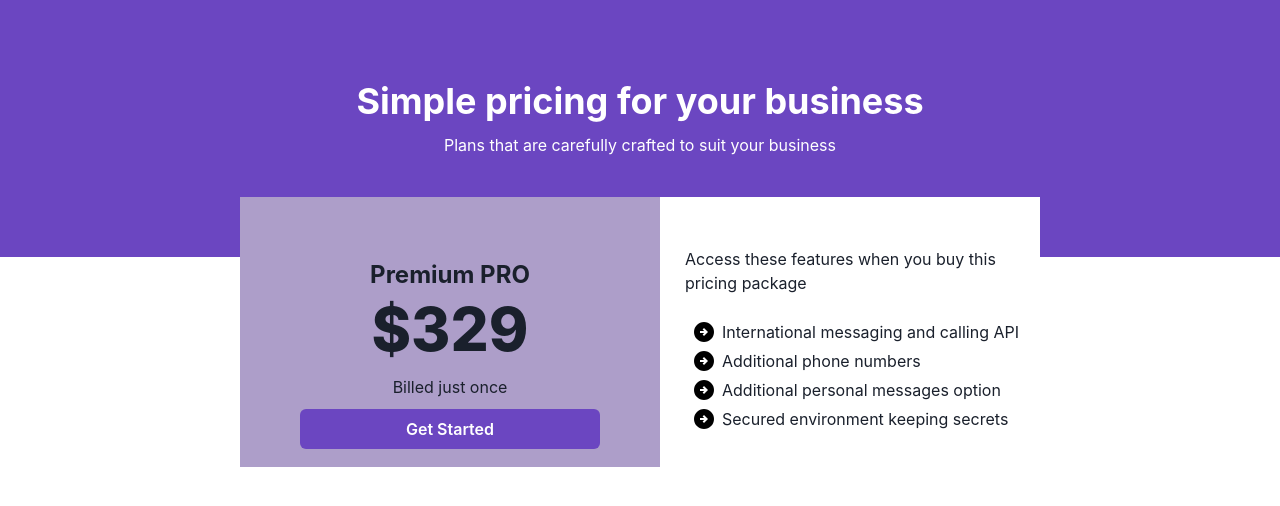
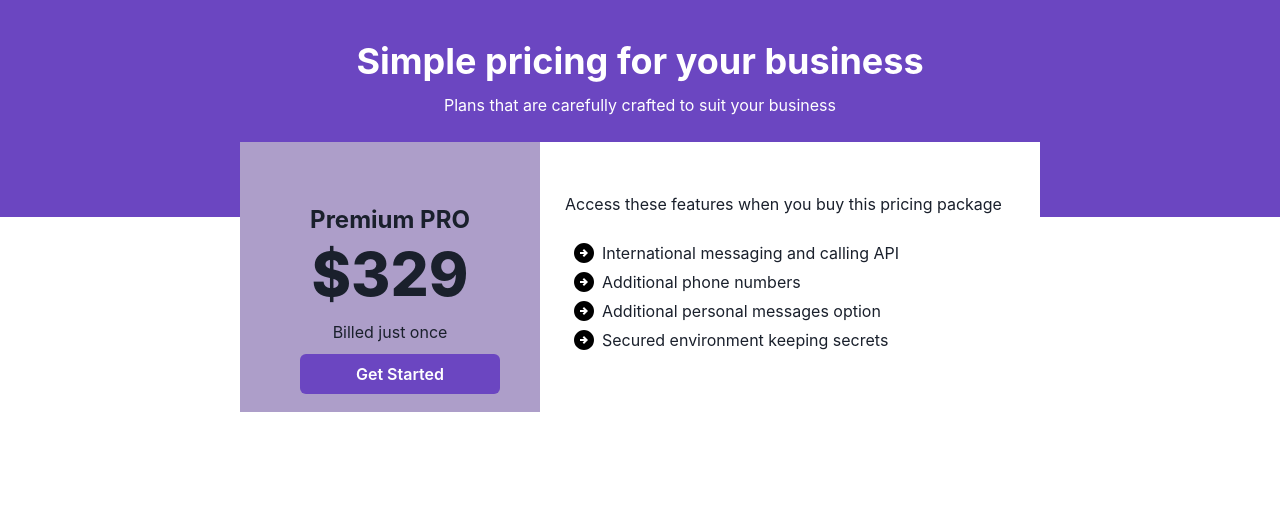
Before and after one commit to furqannr/pricinguichakra, a Next.js app: page / in a window 1280 px wide. Shown: the top 506 px of the page. Built offline with nearby package versions, Linux system fonts and the light colour scheme.

Commit message:
Pricing set

```diff
--- a/app/Header.tsx
+++ b/app/Header.tsx
@@ -3,7 +3,7 @@ import React from 'react'
 
 export default function Header() {
   return (
-    <Box textAlign={'center'} bgColor={'#6B46C1'} pt={'80px'} pb={'100px'} color={'White'}>
+    <Box textAlign={'center'} bgColor={'#6B46C1'} pt={'40px'} pb={'100px'} color={'White'}>
         <Heading pb={'10px'}>Simple pricing for your business</Heading>
 <Text>Plans that are carefully crafted to suit your business</Text>
     </Box>
--- a/app/Pricing.tsx
+++ b/app/Pricing.tsx
@@ -8,14 +8,14 @@ export default function Pricing() {
       bgColor={"Black"}
       display={"flex"}
       mx={'auto'}
-      mt={'-60px'}
+      mt={'-75px'}
       justifyContent={"center"}
       alignContent={"center"}
       height={"270px"}
       width={'800px'}
     >
       {/* Price box*/ }
-      <Box bgColor={"#ad9ec9"} p={'60px'} textAlign={'center'}>
+      <Box bgColor={"#ad9ec9"} p={'60px'} textAlign={'center'} width={'300px'}>
         <Text fontWeight={"bold"} fontSize={"24px"}>
           Premium PRO
         </Text>
@@ -23,12 +23,12 @@ export default function Pricing() {
           $329
         </Heading>
         <Text m='10px'>Billed just once</Text>
-        <Button bgColor={"#6B46C1"} color={"white"} w={'300px'}>
+        <Button bgColor={"#6B46C1"} color={"white"} w={'200px'}>
           Get Started
         </Button>
       </Box>
       {/* FeATURE box*/ }
-      <Box bgColor={"White"} pt={"50px"} pl={"25px"} >
+      <Box bgColor={"White"} pt={"50px"} pl={"25px"} width={'500px'}>
         <Text>Access these features when you buy this pricing package</Text>
       <HStack m={'5px'} pt={'20px'}>
       <Icon as ={check}></Icon>
```
